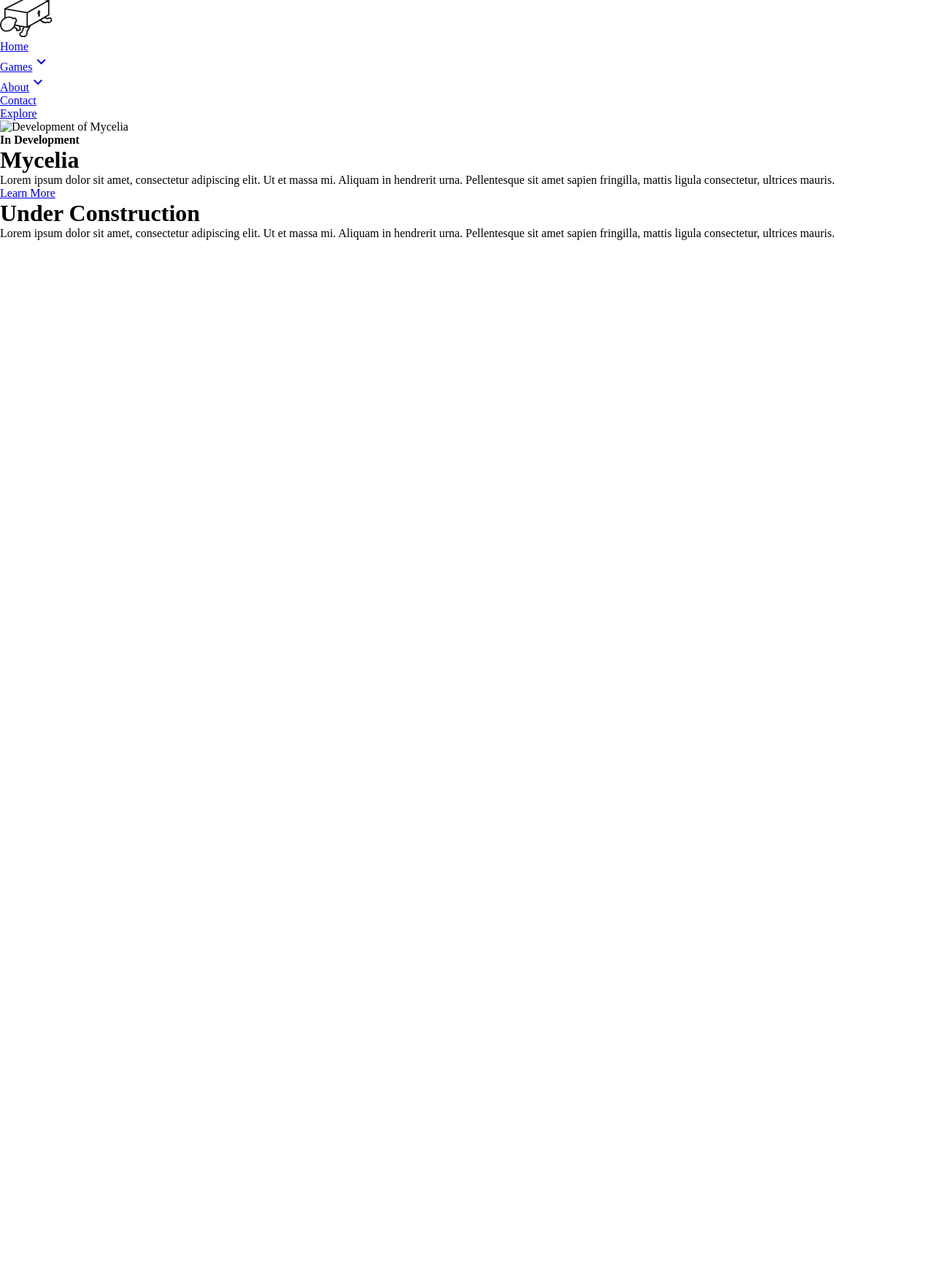
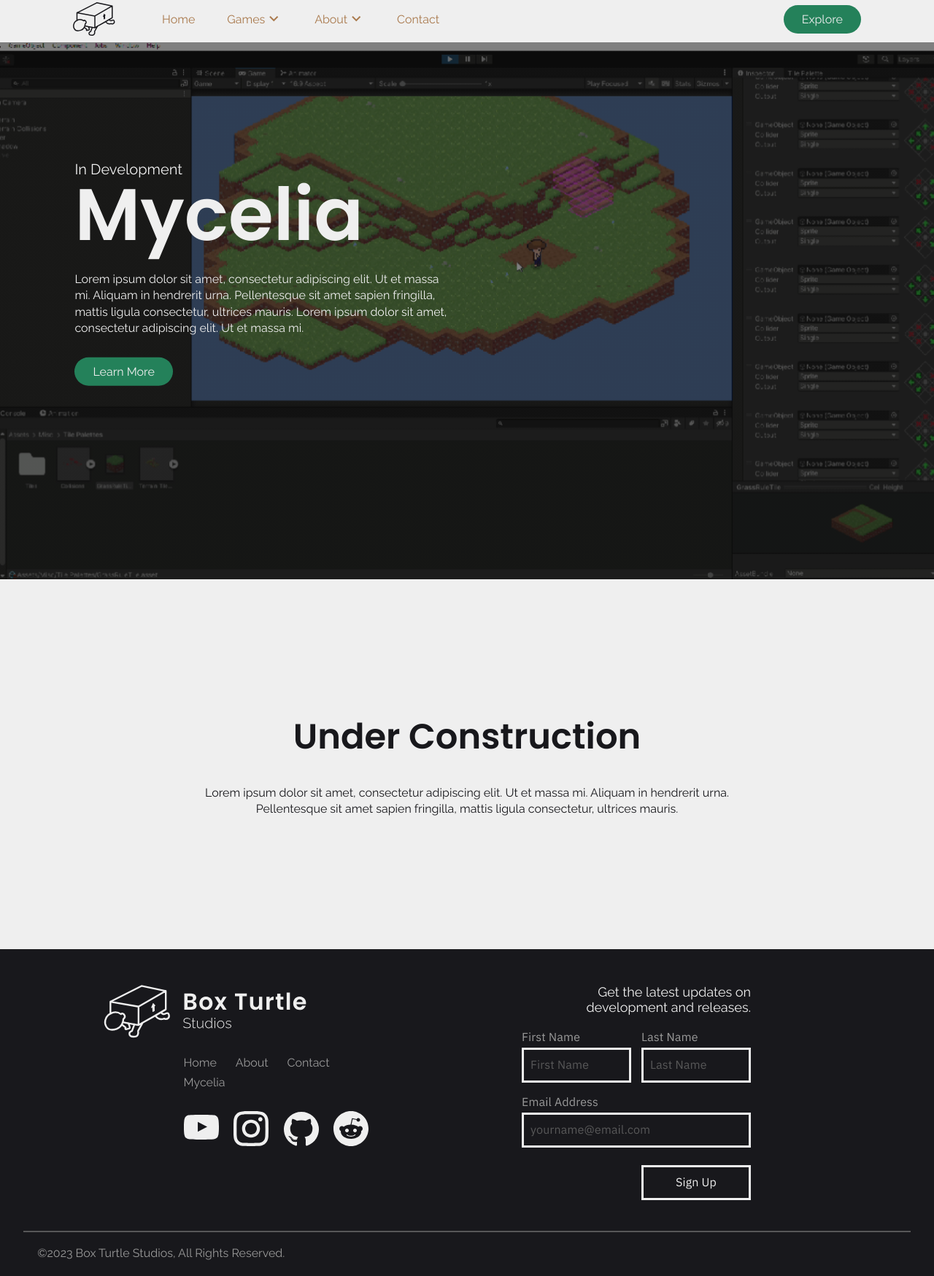
Before and after one commit to boxturtlestudios/website, a plain HTML site: page index.html in a window 1280 px wide. Shown: the part 6-1755 px from the top of the page at 73% size. Before the commit the page ends 800 px from the top, so only its background shows below. Drawn offline with nearby package versions, Linux system fonts and the light colour scheme.

Commit message:
Finished basics of home page
Finished the basic HTML and CSS of the home page.

```diff
--- a/index.html
+++ b/index.html
@@ -12,19 +12,18 @@
 </head>
 <body>
     <nav class="navbar">
-        <div class="logo">
-            <img src="logo.svg" alt="Box Turtle Logo">
+        <div class="wrapper">
+            <img class="logo" src="Assets/logo.svg" alt="Box Turtle Logo">
+            <ul class="nav-links">
+                <li><a href="#">Home</a></li>
+                <li><a href="#">Games<span class="material-symbols-outlined">expand_more</span></a></li>
+                <li><a href="#">About<span class="material-symbols-outlined">expand_more</span></a></li>
+                <li><a href="#">Contact</a></li>
+            </ul>
         </div>
-        <ul class="nav-links">
-            <li><a href="#">Home</a></li>
-            <li><a href="#">Games<span class="material-symbols-outlined">expand_more</span></a></li>
-            <li><a href="#">About<span class="material-symbols-outlined">expand_more</span></a></li>
-            <li><a href="#">Contact</a></li>
-        </ul>
         <a href="#" class="primary-cta">Explore</a>
     </nav>
     <header class="hero">
-        <img src="" alt="Development of Mycelia" class="hero-image">
         <div class="featured">
             <h4 class="tag">In Development</h4>
             <h1 class="title">Mycelia</h1>
@@ -33,20 +32,49 @@
             adipiscing elit. Ut et massa mi. Aliquam in
             hendrerit urna. Pellentesque sit amet sapien
             fringilla, mattis ligula consectetur, ultrices mauris.
+            Lorem ipsum dolor sit amet, consectetur
+            adipiscing elit. Ut et massa mi.
             </p>
             <a href="#" class="primary-cta">Learn More</a>
         </div>
         <!--Featured Slideshow Controls-->
     </header>
-    <main>
-        <h1>Under Construction</h1>
-        <p class="details">
+    <main class="construction">
+        <h2>Under Construction</h2>
+        <p>
             Lorem ipsum dolor sit amet, consectetur
             adipiscing elit. Ut et massa mi. Aliquam in
             hendrerit urna. Pellentesque sit amet sapien
             fringilla, mattis ligula consectetur, ultrices mauris.
         </p>
     </main>
-    <footer></footer>
+    <footer>
+        <div class="wrapper">
+            <div class="info">
+                <img src="/Assets/text-logo.svg" class="logo">
+                <nav class="links">
+                    <ul class="pages">
+                        <li><a href="#">Home</a></li>
+                        <li><a href="#">About</a></li>
+                        <li><a href="#">Contact</a></li>
+                    </ul>
+                    <ul class="games">
+                        <li><a href="#">Mycelia</a></li>
+                    </ul>
+                </nav>
+                <div class="socials">
+                    <a href="#"><img src="Assets/Icons/youtube.svg" alt="Youtube Logo"></a>
+                    <a href="#"></a><img src="Assets/Icons/instagram.svg" alt="Instagram Logo"></a>
+                    <a href="#"></a><img src="Assets/Icons/github.svg" alt="Github Logo"></a>
+                    <a href="#"></a><img src="Assets/Icons/reddit.svg" alt="Reddit Logo"></a>
+                </div>
+            </div>
+            <div class="signup">
+                <img src="form.png" alt="temp form image">
+            </div>
+        </div>
+        <hr>
+        <p class="copyright">©2023 Box Turtle Studios,  All Rights Reserved.</p>
+    </footer>
 </body>
 </html>
--- a/style.css
+++ b/style.css
@@ -1,5 +1,208 @@
-*{
+@import url('https://fonts.googleapis.com/css2?family=Poppins:wght@400;600&family=Raleway&display=swap');
+
+:root {
+    /* Color styles */
+    --primary--accent: #24815A;
+    --secondary--accent: #A9794C;
+    --primary--black: #18181C;
+    --primary--white: #EFEFEF;
+    --secondary--white: #999999;
+    --tertiary--white: #575758;
+}
+
+* {
     margin: 0;
     padding: 0;
     box-sizing: border-box;
 }
+
+/* Universal Styles */
+
+body {
+    font-family: 'Raleway', sans-serif;
+    font-weight: 400;
+    color: var(--primary--black);
+    background-color: var(--primary--white);
+}
+
+h1 {
+    font-family: 'Poppins', sans-serif;
+    font-style: normal;
+    font-weight: 600;
+    font-size: 100px;
+    line-height: 100px;
+}
+
+h2 {
+    font-family: 'Poppins', sans-serif;
+    font-style: normal;
+    font-weight: 600;
+    font-size: 48px;
+}
+
+h4 {
+    font-family: 'Raleway', sans-serif;
+    font-weight: 400;
+    font-size: 20px;
+}
+
+p {
+    line-height: 1.4;
+}
+
+.primary-cta {
+    all: unset;
+    cursor: pointer;
+    color: var(--primary--white);
+    background-color: var(--primary--accent);
+    padding: 10px 25px;
+    border-radius: 27px;
+}
+
+/* Navbar */
+
+.navbar {
+    padding: 0 100px;
+    display: flex;
+    justify-content: space-between;
+    align-items: center;
+    height: 64px;
+}
+
+.navbar .logo {
+    color: var(--primary--black);
+    height: 46px;
+}
+
+.navbar .wrapper {
+    display: flex;
+}
+
+.nav-links {
+    margin: 0 64px;
+    width: 380px;
+    display: flex;
+    align-items: center;
+    justify-content: space-between;
+}
+
+.nav-links li, .nav-links a{
+    all: unset;
+    color: var(--secondary--accent);
+    cursor: pointer;
+}
+
+.nav-links a:has(.material-symbols-outlined) {
+    display: flex;
+    align-items: center;
+}
+
+/* Hero */
+
+header.hero {
+    color: var(--primary--white);
+    height: calc(100vh - 64px);
+    min-height: 516px;
+    background-image: linear-gradient(rgba(0, 0, 0, 0.5), rgba(0, 0, 0, 0.5)), url("Assets/mycelia.png");
+    background-position: center;
+    background-repeat: no-repeat;
+    background-size: cover;
+}
+
+.featured {
+    max-width: 50%;
+    width: 516px;
+    position: absolute;
+    left: 8vw;
+    top: clamp(280px, 45%, 1000px);
+    transform: translateY(-45%)
+}
+
+.featured p {
+    margin: 28px 0px 38px 0px;
+}
+
+/* Main */
+
+main.construction {
+    text-align: center;
+    margin: auto;
+    padding: 180px 0;
+    width: 60%;
+}
+
+main.construction h2 {
+    margin-bottom: 30px;
+}
+
+
+/* Footer */
+
+footer {
+    background-color: var(--primary--black);
+    color: var(--primary--white);
+    padding: 48px 0 20px 0;
+}
+
+footer a {
+    all: unset;
+    cursor: pointer;
+}
+
+footer li {
+    list-style: none;
+}
+
+footer .wrapper {
+    display: flex;
+    justify-content: space-around;
+    width: 75%;
+    margin: auto;
+}
+
+footer .wrapper .logo {
+    position: relative;
+    right: 110px;
+}
+
+footer .wrapper .info .links .pages {
+    color: var(--secondary--white);
+    display: flex;
+    justify-content: space-between;
+    width: 200px;
+    margin-top: 20px;
+}
+footer .wrapper .info .links .games {
+    color: var(--secondary--white);
+    display: flex;
+    justify-content: space-between;
+    width: 200px;
+    margin-top: 8px;
+}
+
+footer .wrapper .info .socials {
+    display: flex;
+    display: flex;
+    justify-content: space-between;
+    width: 254px;
+    margin-top: 28px;
+}
+
+footer hr {
+    height: 2px;
+    background-color: var(--tertiary--white);
+    border: none;
+    width: 95%;
+    margin: 38px auto 18px auto;
+}
+
+footer .copyright {
+    margin-left: 4%;
+    color: var(--secondary--white);
+}
+
+@media only screen and (max-width: 889px) {
+    body {
+      background-color: lightblue;
+    }
+  }
```
Also changed, not shown: Assets/Icons/github.svg (added), Assets/Icons/instagram.svg (added), Assets/Icons/reddit.svg (added), Assets/Icons/youtube.svg (added), Assets/logo.svg (renamed from logo.svg), Assets/mycelia.png (added), Assets/text-logo.svg (added), form.png (added).
